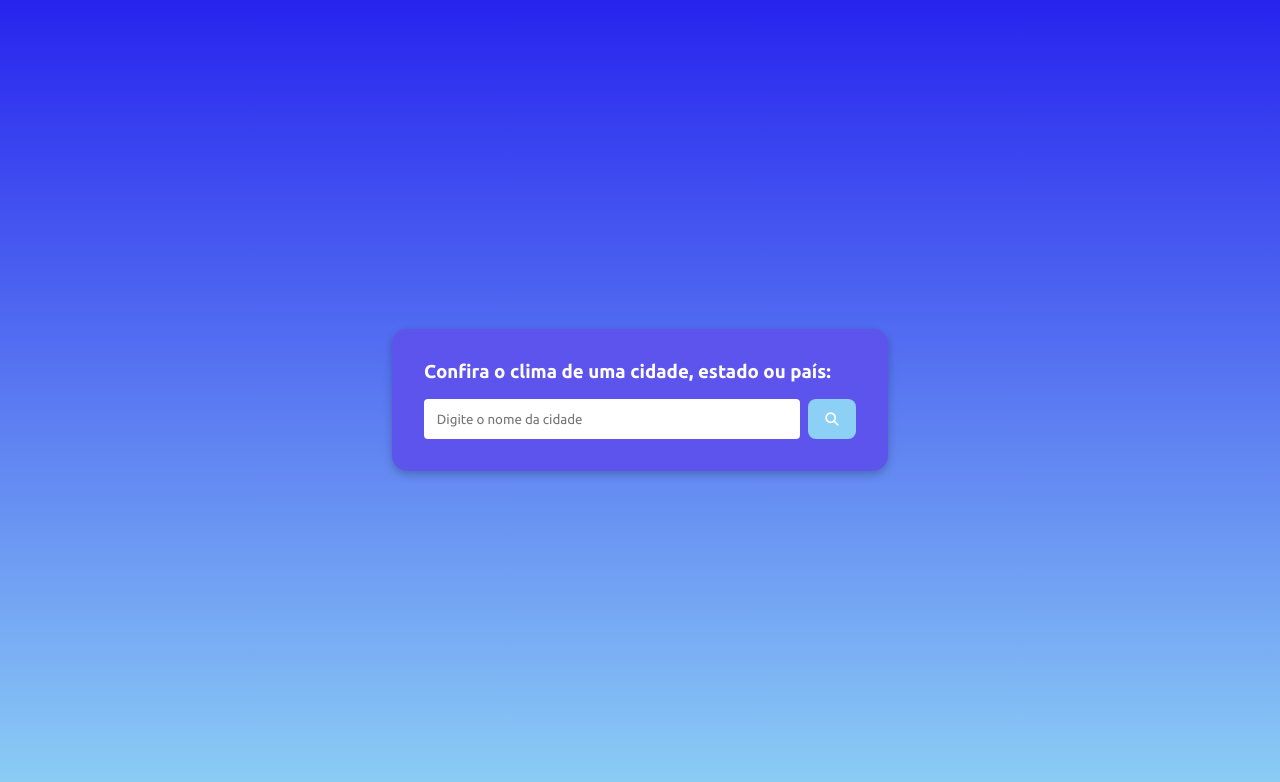
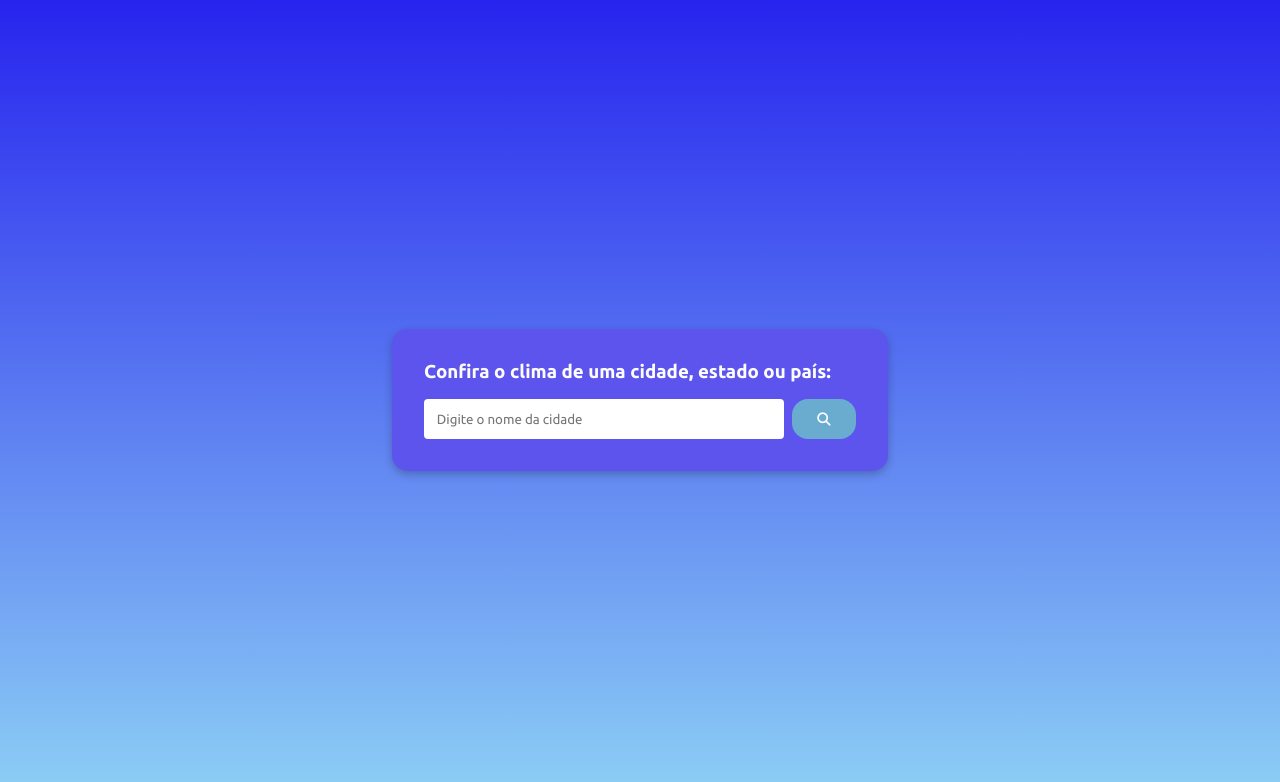
Before and after one commit to kawasousa/Weather-WebPage, a plain HTML site: page index.html in a window 1280 px wide. In both pictures the pointer is over the button 832 px from the left and 419 px from the top of the page. Drawn offline with Linux system fonts and the light colour scheme.

Commit message:
:lipstick: feat: Adiciona animação conforme hover no botão do formulário

```diff
--- a/css/style.css
+++ b/css/style.css
@@ -49,6 +49,13 @@ body {
     transition-duration: .5s;
     border-radius: .5rem;
     cursor: pointer;
+}
+
+.form button:hover {
+    transition-duration: .5s;
+    border-radius: 1rem;
+    min-width: 4rem;
+    background-color: #6aacd0;
 }
 
 .form .form-input-container {
```
